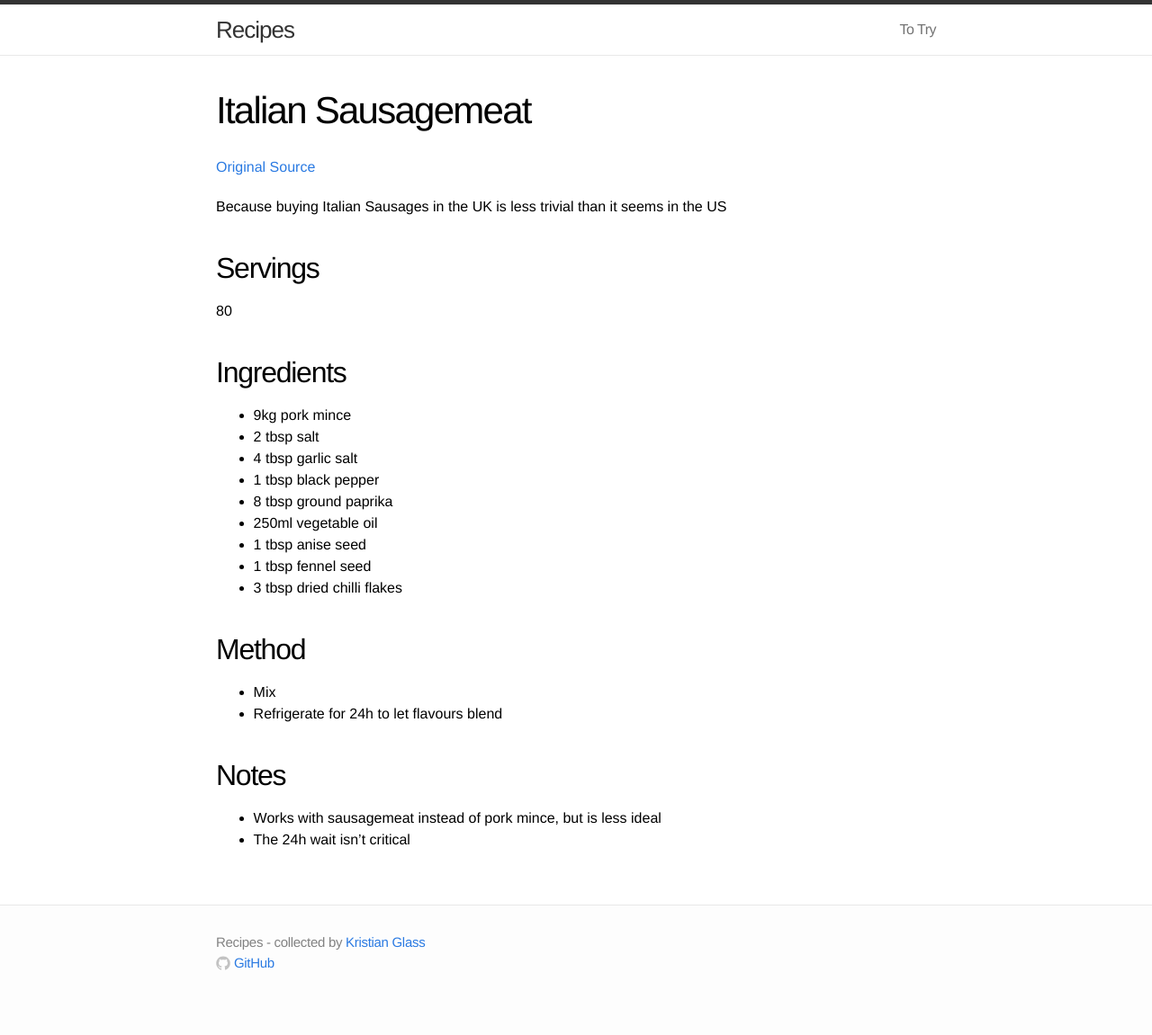
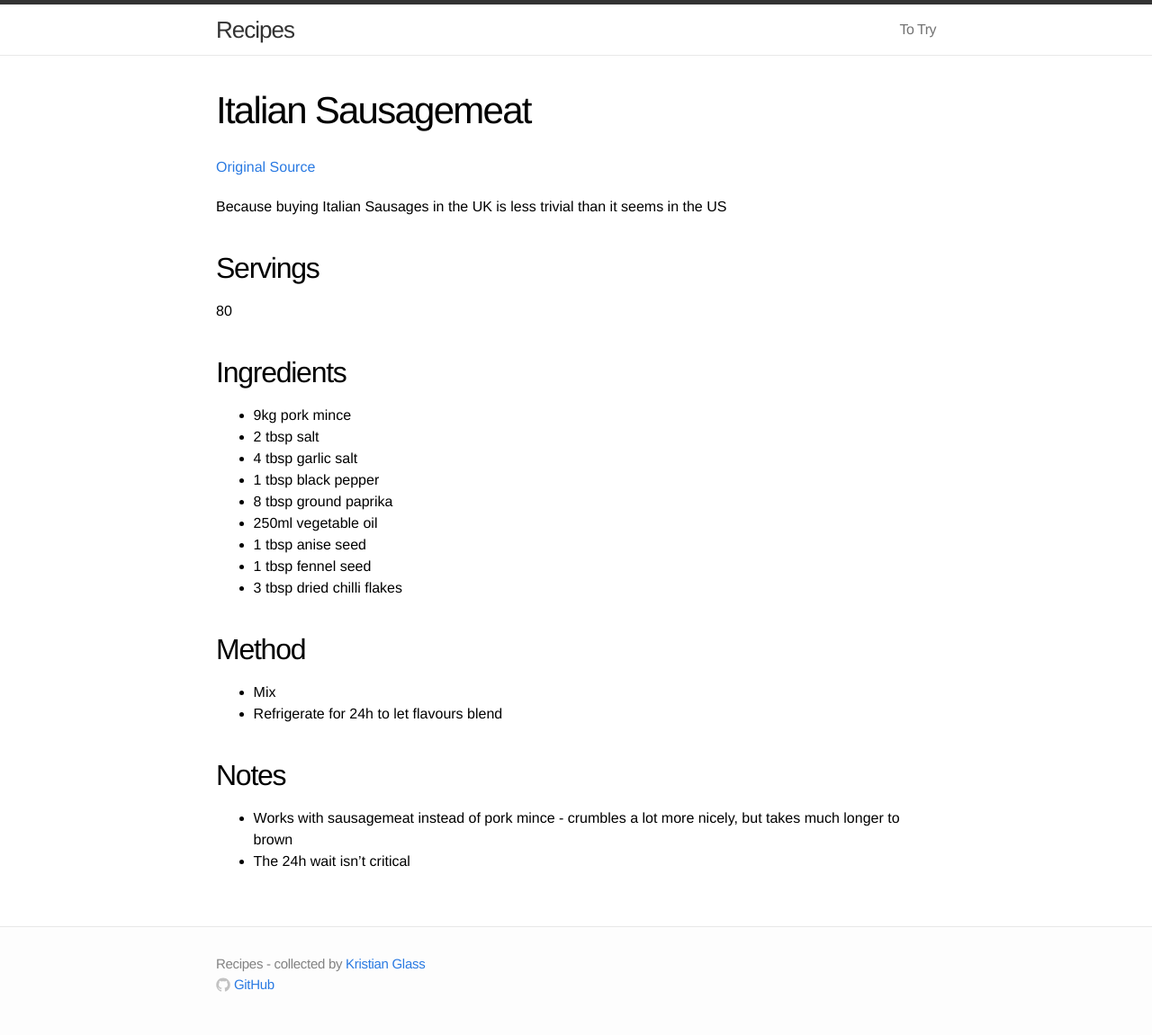
Before and after one commit to doismellburning/recipes, a Jekyll site: the page built from www/main/italian-sausage/index.md, in a window 1280 px wide. Shown: the whole page at 90% size. Built offline with Jekyll 4.4.1, drawn with Linux system fonts in a browser that asks for light colours; before the commit the page ends 1127 px from its top, so only the background shows below that.

Commit message:
Added more sausage notes

```diff
--- a/www/main/italian-sausage/index.md
+++ b/www/main/italian-sausage/index.md
@@ -29,5 +29,5 @@ Because buying Italian Sausages in the UK is less trivial than it seems in the U
 
 ## Notes
 
-* Works with sausagemeat instead of pork mince, but is less ideal
+* Works with sausagemeat instead of pork mince - crumbles a lot more nicely, but takes much longer to brown
 * The 24h wait isn't critical
```
